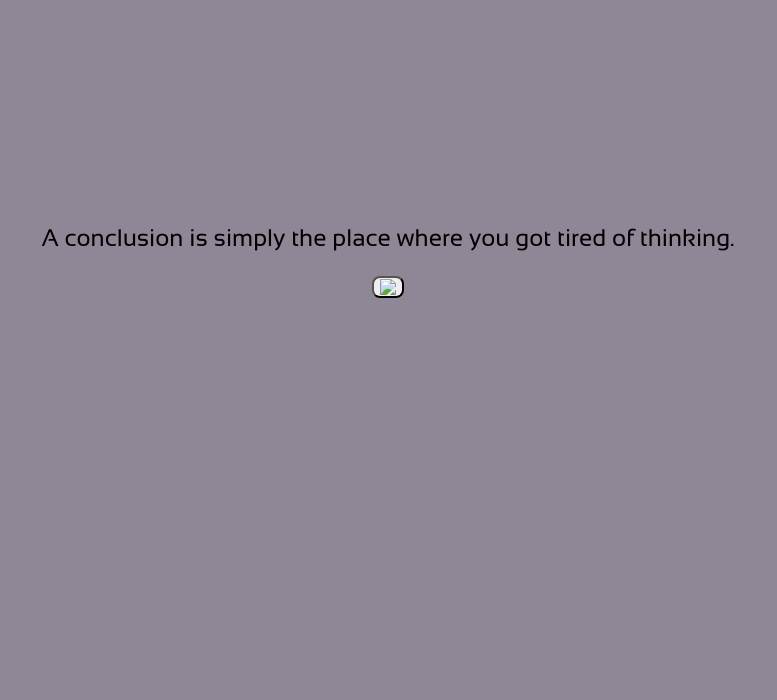
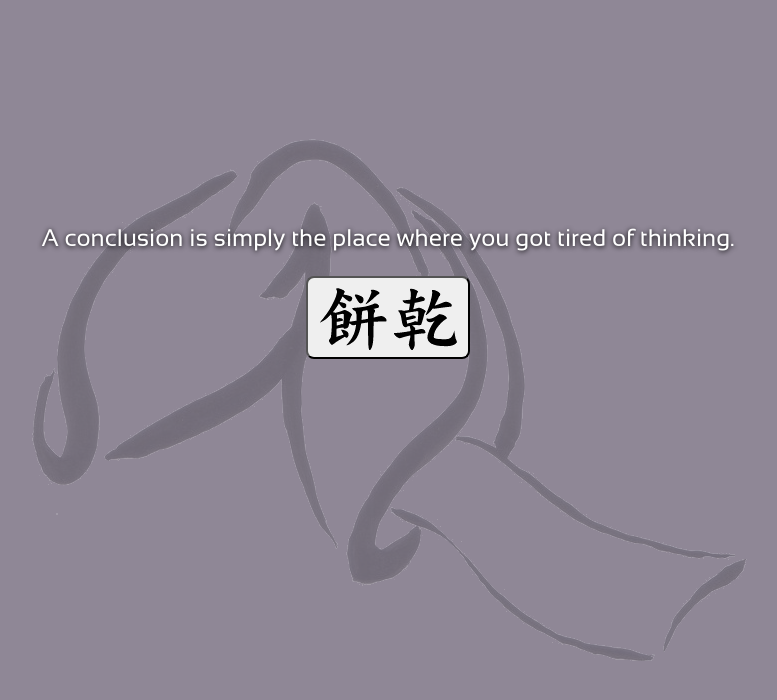
Before and after one commit to jenca/cookie, a plain HTML site: page index.html in a window 1280 px wide. Shown: the whole page, without its empty margins (252-1029 px from the left). Drawn offline with nearby package versions, Linux system fonts and the light colour scheme.

Commit message:
change text to have shadow and fixed image links

```diff
--- a/index.html
+++ b/index.html
@@ -9,7 +9,7 @@
     <div id="content">
         <p></p>
         <button>
-        <img src="media/symbol.png">
+        <img src="media/images/symbol.png">
         </button>
     </div>
 </body>
--- a/stylesheet.css
+++ b/stylesheet.css
@@ -9,7 +9,7 @@
 
 body {
     background-color: #8f8796;
-    background-image: url("media/cookie.png");
+    background-image: url("media/images/cookie.png");
     background-repeat: no-repeat;
     background-position: center;
 }
@@ -22,6 +22,8 @@ body {
 p {
     font-family: Sansation;
     font-size: 24px;
+    color: white;
+    text-shadow: 0px 1px 5px black;
 }
 
 button {
```
